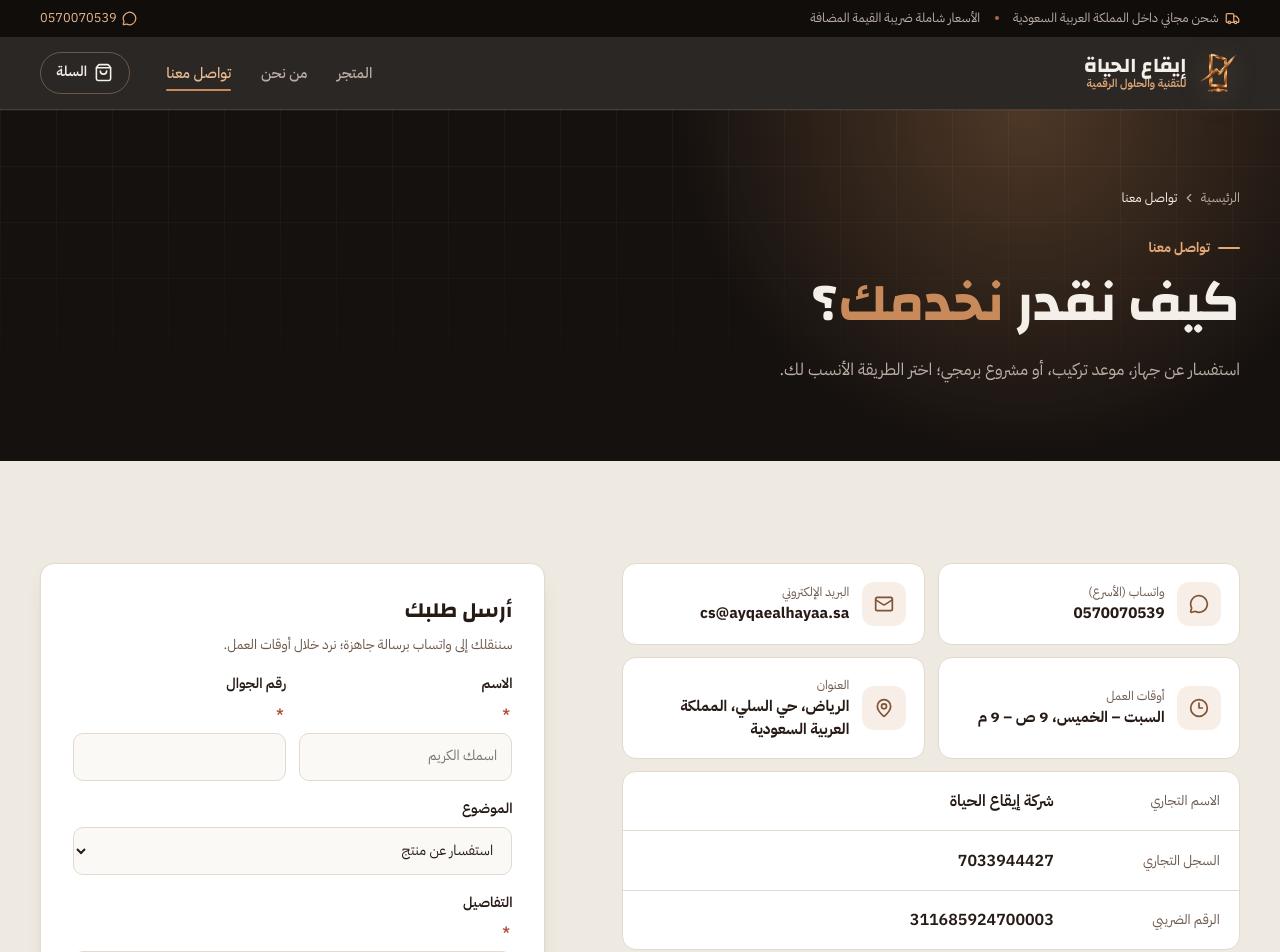
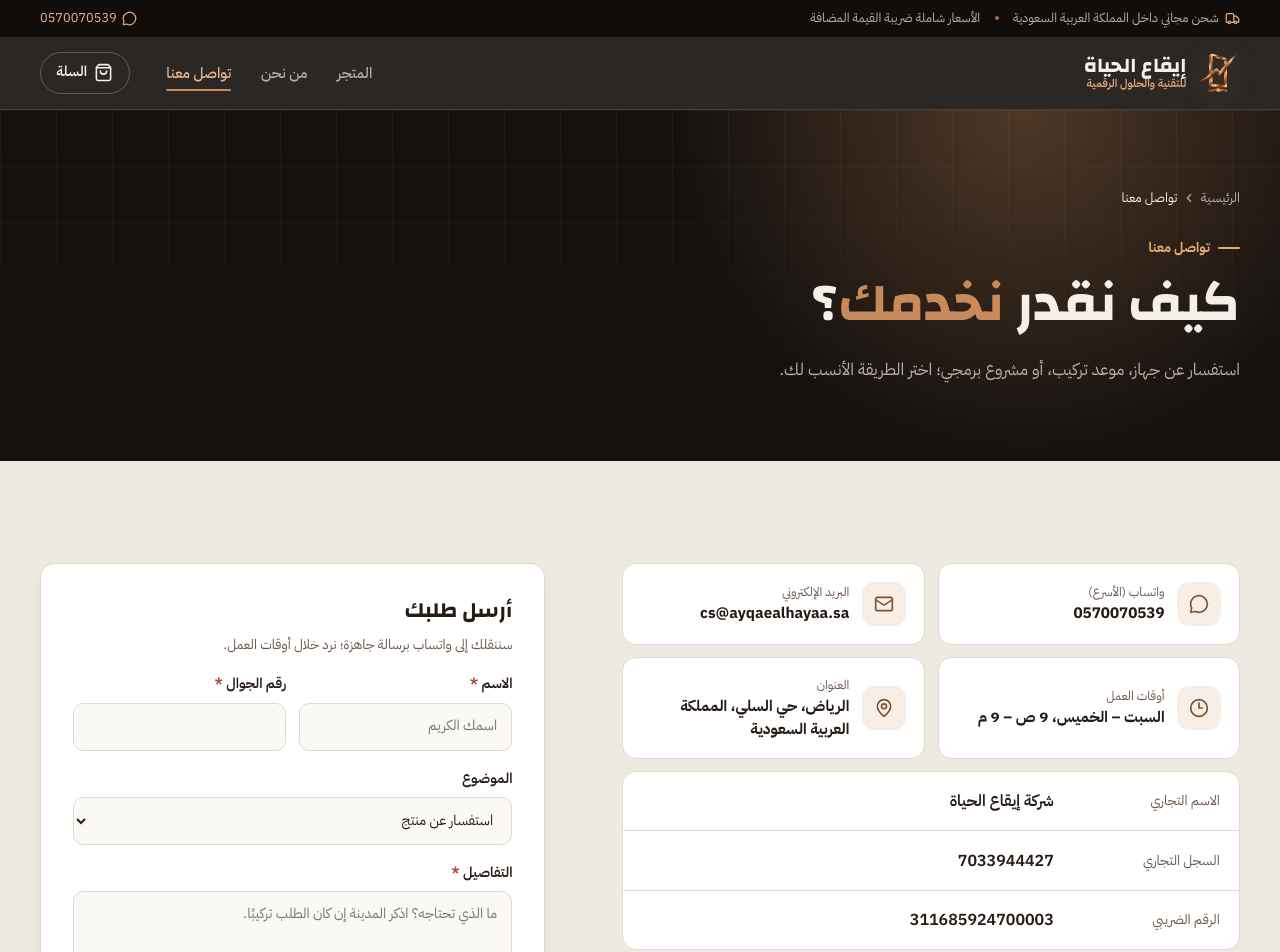
Before and after one commit to Abdulrahman-Khuraqi/ayqaealhayaa.sa, a Next.js app: page /contact in a window 1280 px wide. Shown: the top 952 px of the page. Built offline with nearby package versions, Linux system fonts and the light colour scheme.

Commit message:
Forms: keep the red * on the same line as its label
Co-Authored-By: Claude Opus 5.5 <noreply@anthropic.com>
Claude-Session: https://claude.ai/code/session_01NNeQaBseV1BB9adiLq2vRG

```diff
--- a/app/globals.css
+++ b/app/globals.css
@@ -376,7 +376,8 @@ a.contact-card:hover { border-color: var(--bronze-500); }
 .field textarea { min-height: 110px; resize: vertical; }
 .field input:focus, .field textarea:focus, .field select:focus { outline: none; border-color: var(--bronze-500); background: #fff; box-shadow: 0 0 0 3px rgba(200, 138, 90, .18); }
 .field input[aria-invalid='true'] { border-color: var(--danger); }
-.req { color: var(--danger); margin-inline-start: .15rem; }
+.field-label { display: inline-flex; align-items: baseline; }
+.req { color: var(--danger); font-weight: 700; margin-inline-start: .2rem; }
 .field-error { color: var(--danger); font-size: .8rem; font-weight: 500; }
 .field-row { display: grid; grid-template-columns: 1fr 1fr; gap: .8rem; }
 .check { display: flex; gap: .55rem; align-items: flex-start; font-size: .85rem; color: #4c3b31; }
--- a/components/CartView.tsx
+++ b/components/CartView.tsx
@@ -123,7 +123,7 @@ export default function CartView() {
         <form className="form-card" onSubmit={onSubmit} noValidate>
           <h2>بيانات الطلب</h2>
           <p className="hint">الحقول المعلّمة بـ <span className="req" aria-hidden="true">*</span> مطلوبة.</p>
-          <label className="field">الاسم الكامل <span className="req" aria-hidden="true">*</span>
+          <label className="field"><span className="field-label">الاسم الكامل<span className="req" aria-hidden="true">*</span></span>
             <input name="name" autoComplete="name" aria-invalid={Boolean(errors.name)} />
             {errors.name && <span className="field-error">{errors.name}</span>}
           </label>
@@ -132,7 +132,7 @@ export default function CartView() {
               <input name="phone" type="tel" inputMode="tel" dir="ltr" autoComplete="tel" aria-invalid={Boolean(errors.phone)} />
               {errors.phone && <span className="field-error">{errors.phone}</span>}
             </label>
-            <label className="field">البريد الإلكتروني <span className="req" aria-hidden="true">*</span>
+            <label className="field"><span className="field-label">البريد الإلكتروني<span className="req" aria-hidden="true">*</span></span>
               <input name="email" type="email" dir="ltr" autoComplete="email" aria-invalid={Boolean(errors.email)} />
               {errors.email && <span className="field-error">{errors.email}</span>}
             </label>
@@ -152,7 +152,7 @@ export default function CartView() {
           </label>
           <label className="check">
             <input type="checkbox" name="agree" />
-            <span>أوافق على <Link href="/legal/terms/">الشروط والأحكام</Link> و<Link href="/legal/returns/">سياسة الاسترجاع</Link> و<Link href="/legal/privacy/">سياسة الخصوصية</Link>. <span className="req" aria-hidden="true">*</span></span>
+            <span>أوافق على <Link href="/legal/terms/">الشروط والأحكام</Link> و<Link href="/legal/returns/">سياسة الاسترجاع</Link> و<Link href="/legal/privacy/">سياسة الخصوصية</Link>.<span className="req" aria-hidden="true">*</span></span>
           </label>
           {errors.agree && <span className="field-error">{errors.agree}</span>}
           <button type="submit" className="btn btn-primary btn-block" disabled={sending}>{sending ? 'جارٍ تحويلك إلى صفحة الدفع…' : <>إتمام الطلب والدفع · {formatPrice(total)} <Lock size={18} aria-hidden="true" /></>}</button>
--- a/components/ContactForm.tsx
+++ b/components/ContactForm.tsx
@@ -33,11 +33,11 @@ export default function ContactForm() {
       <h2>أرسل طلبك</h2>
       <p className="hint">سننقلك إلى واتساب برسالة جاهزة؛ نرد خلال أوقات العمل.</p>
       <div className="field-row">
-        <label className="field">الاسم <span className="req" aria-hidden="true">*</span>
+        <label className="field"><span className="field-label">الاسم<span className="req" aria-hidden="true">*</span></span>
           <input name="name" autoComplete="name" aria-invalid={Boolean(errors.name)} placeholder="اسمك الكريم" />
           {errors.name && <span className="field-error">{errors.name}</span>}
         </label>
-        <label className="field">رقم الجوال <span className="req" aria-hidden="true">*</span>
+        <label className="field"><span className="field-label">رقم الجوال<span className="req" aria-hidden="true">*</span></span>
           <input name="phone" type="tel" inputMode="tel" autoComplete="tel" dir="ltr" aria-invalid={Boolean(errors.phone)} />
           {errors.phone && <span className="field-error">{errors.phone}</span>}
         </label>
@@ -45,7 +45,7 @@ export default function ContactForm() {
       <label className="field">الموضوع
         <select name="topic" defaultValue={topics[0]}>{topics.map((t) => <option key={t}>{t}</option>)}</select>
       </label>
-      <label className="field">التفاصيل <span className="req" aria-hidden="true">*</span>
+      <label className="field"><span className="field-label">التفاصيل<span className="req" aria-hidden="true">*</span></span>
         <textarea name="message" aria-invalid={Boolean(errors.message)} placeholder="ما الذي تحتاجه؟ اذكر المدينة إن كان الطلب تركيبًا." />
         {errors.message && <span className="field-error">{errors.message}</span>}
       </label>
```
